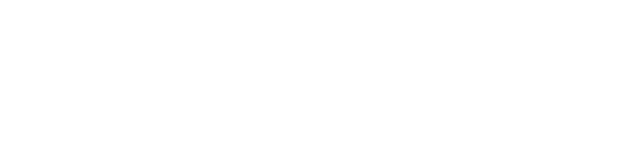
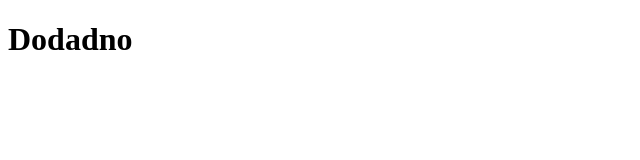
Before and after one commit to marida123/crap-portofolio, a plain HTML site: page index.html in a window 1280 px wide. Shown: the whole page, without its empty margins (0-640 px from the left). Drawn offline with Linux system fonts and the light colour scheme.

Commit message:
added index html

```diff
--- a/index.html
+++ b/index.html
@@ -6,6 +6,6 @@
     <title>Crap portofolio</title>
 </head>
 <body>
-
+    <h1>Dodadno</h1>
 </body>
 </html>
```
